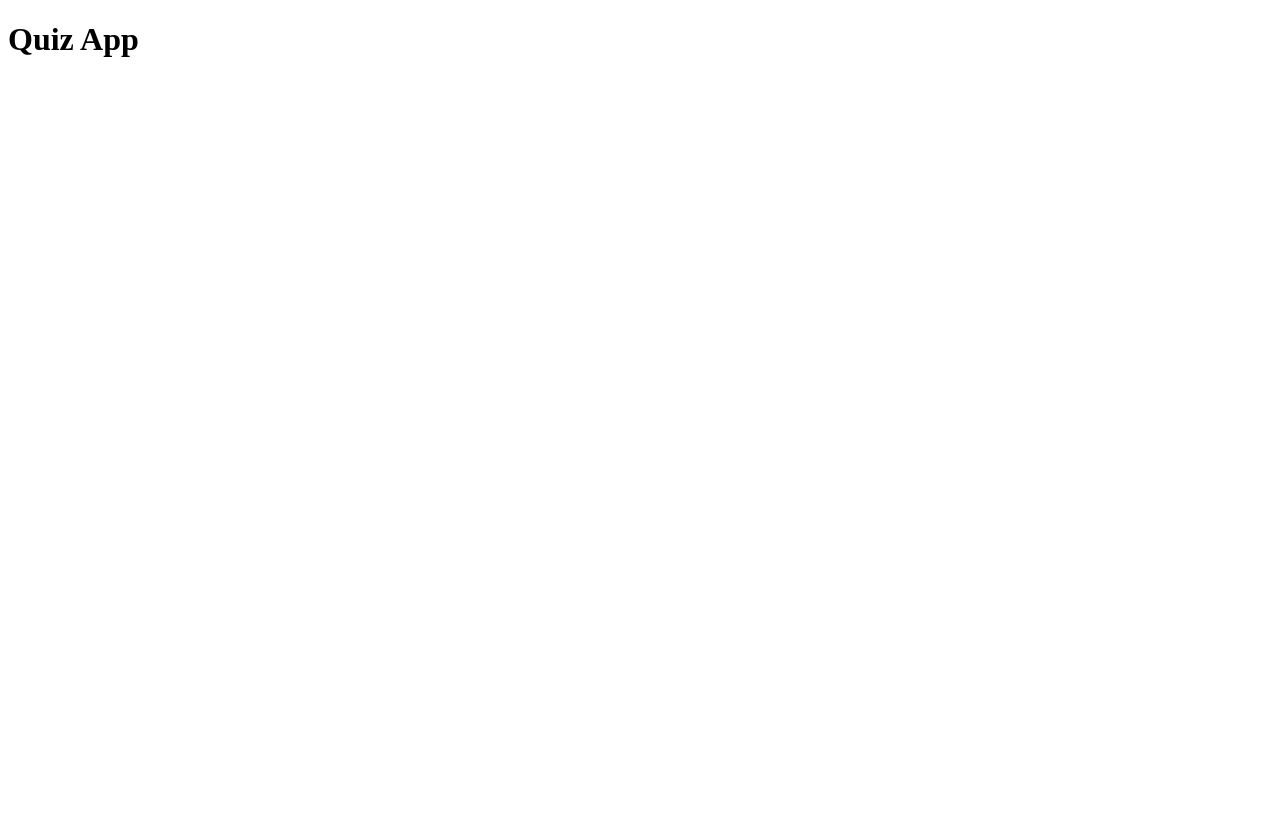
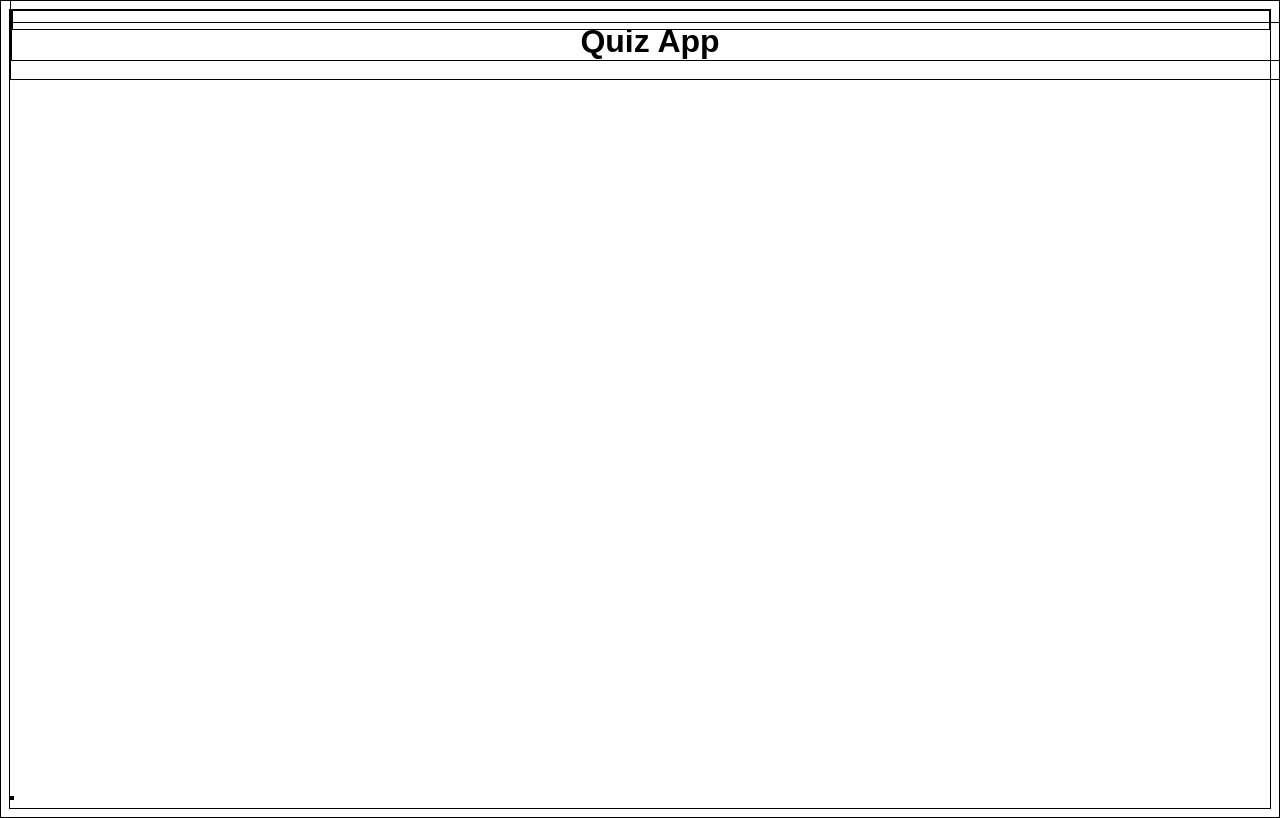
Before and after one commit to AndreasSchmidt87/quiz-app, a plain HTML site: page index.html in a window 1280 px wide. Drawn offline with Linux system fonts and the light colour scheme.

Commit message:
add some preferences

```diff
--- a/css/_base.css
+++ b/css/_base.css
@@ -1,3 +1,21 @@
 * {
     box-sizing: border-box;
+    border: black 1px solid;
 }
+:root {
+    font-family: Arial, Helvetica, sans-serif;
+}
+header {
+    text-align: center;
+    width: 100vw;
+    height: 80px;
+    position: fixed;
+    top: 0;
+}
+body {
+    height: 100vh;
+}
+footer {
+    position: fixed;
+    bottom: 0;
+}
--- a/css/styles.css
+++ b/css/styles.css
@@ -1 +1,3 @@
 @import "./_base.css";
+@import "./css/_qcards.css";
+@import "./css/_navbar.css";
--- a/index.html
+++ b/index.html
@@ -8,6 +8,18 @@
     <link rel="stylesheet" href="./css/styles.css">
 </head>
 <body>
-    <h1>Quiz App</h1>
+    <header>
+        <h1>Quiz App</h1>
+    </header>
+    <main>
+        <qcards>
+
+        </qcards>
+    </main>
+    <footer>
+        <nav>
+
+        </nav>
+    </footer>
 </body>
 </html>
```
Also changed, not shown: css/_navbar.css (added), css/_qcards.css (added).
